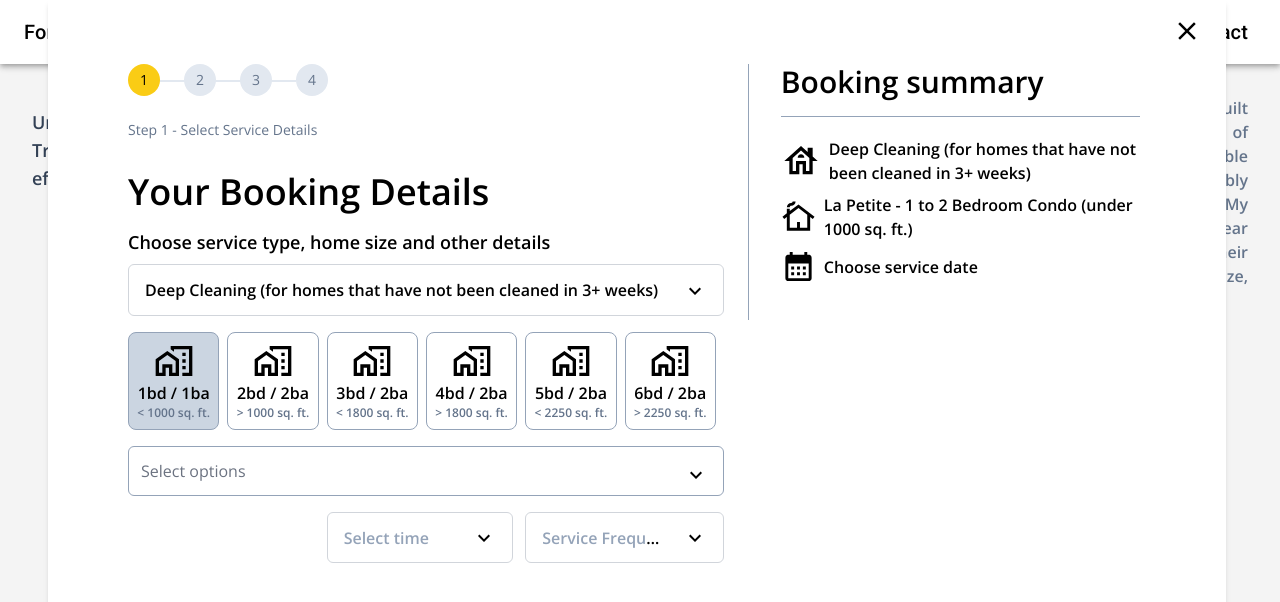
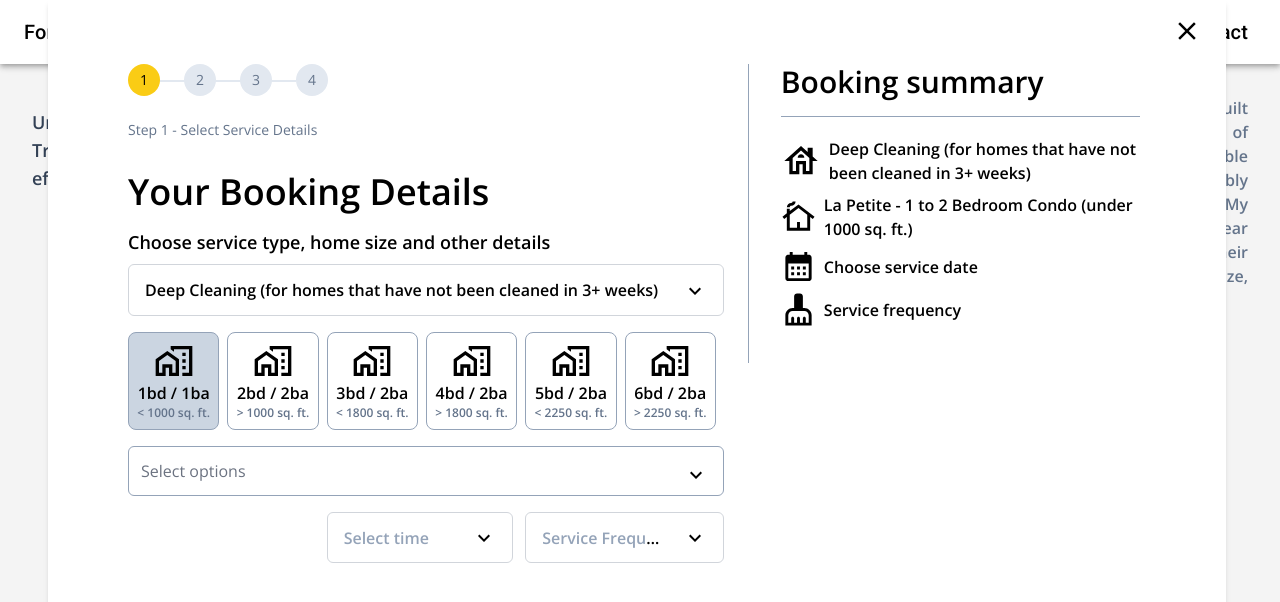
Before and after one commit to amankashyap004/form-traverse, a React (Vite) app: page / in a window 1280 px wide. Both pictures are taken after a click on the element "BOOKING CLEANING". Shown: the top 602 px of the page. Built offline with nearby package versions, Linux system fonts and the light colour scheme.

Commit message:
use redux in service frequency feature

```diff
--- a/src/components/BookingSummary.jsx
+++ b/src/components/BookingSummary.jsx
@@ -4,16 +4,19 @@ import SelectedMultiOptions from "./steps/SelectedMultiOptions";
 import HouseOutlinedIcon from "@mui/icons-material/HouseOutlined";
 import CottageOutlinedIcon from "@mui/icons-material/CottageOutlined";
 import CalendarMonthIcon from "@mui/icons-material/CalendarMonth";
+import CleaningServicesIcon from "@mui/icons-material/CleaningServices";
 import {
    getSelectedOptionLabel,
    getSelectedBoxData,
    getSelectedTimingData,
+   getSelectedServiceFrequencyData,
 } from "../store/selectors/selectors";
 
 const BookingSummary = () => {
    const selectedOptionLabel = useSelector(getSelectedOptionLabel);
    const selectedBoxData = useSelector(getSelectedBoxData);
    const selectedTimeData = useSelector(getSelectedTimingData);
+   const selectedServiceFrequency = useSelector(getSelectedServiceFrequencyData);
 
    return (
       <section className="w-[90%]">
@@ -33,6 +36,12 @@ const BookingSummary = () => {
                   {selectedTimeData ? selectedTimeData : "Choose service date"}
                </p>
             </div>
+            <div className="flex justify-start items-center py-1">
+               <CleaningServicesIcon sx={{ fontSize: 35 }} />
+               <p className="ml-2 text-base font-semibold">
+                  {selectedServiceFrequency ? selectedServiceFrequency : "Service frequency"}
+               </p>
+            </div>
          </div>
          <div className="pb-4 w-full">
             <SelectedMultiOptions />
--- a/src/components/steps/ExtraServiceDetails.jsx
+++ b/src/components/steps/ExtraServiceDetails.jsx
@@ -1,7 +1,10 @@
 import React from "react";
 import { useDispatch, useSelector } from "react-redux";
 import CustomDropdown from "../CustomDropdown";
-import { setSelectedTimingData } from "../../store/actions/actions";
+import {
+   setSelectedTimingData,
+   setSelectedServiceFrequencyData,
+} from "../../store/actions/actions";
 import data from "../../data.json";
 
 const serviceFrequencyData = [
@@ -24,7 +27,7 @@ const ExtraServiceDetails = () => {
    };
 
    const handleDropdownServiceFrequency = (option) => {
-      console.log(option.label);
+      dispatch(setSelectedServiceFrequencyData(option.label));
    };
 
    return (
--- a/src/store/actions/actions.js
+++ b/src/store/actions/actions.js
@@ -25,3 +25,10 @@ export const setSelectedTimingData = (selectedTimeData) => {
       payload: selectedTimeData,
    };
 };
+
+export const setSelectedServiceFrequencyData = (selectedServiceFrequency) => {
+   return {
+      type: "SET_SELECTED_SERVICE_FREQUENCY_DATA",
+      payload: selectedServiceFrequency,
+   };
+};
--- a/src/store/reducers/reducers.js
+++ b/src/store/reducers/reducers.js
@@ -3,6 +3,7 @@ const initialState = {
    selectedBoxData: "",
    selectedMultiOptions: [],
    selectedTimeData: "",
+   selectedServiceFrequency: "",
 };
 
 const reducer = (state = initialState, action) => {
@@ -27,6 +28,11 @@ const reducer = (state = initialState, action) => {
             ...state,
             selectedTimeData: action.payload,
          };
+      case "SET_SELECTED_SERVICE_FREQUENCY_DATA":
+         return {
+            ...state,
+            selectedServiceFrequency: action.payload,
+         };
       default:
          return state;
    }
--- a/src/store/selectors/selectors.js
+++ b/src/store/selectors/selectors.js
@@ -3,3 +3,5 @@ export const getSelectedOptionLabel = (state) => state.selectedOptionLabel;
 export const getSelectedBoxData = (state) => state.selectedBoxData;
 
 export const getSelectedTimingData = (state) => state.selectedTimeData;
+
+export const getSelectedServiceFrequencyData = (state) => state.selectedServiceFrequency;
```
